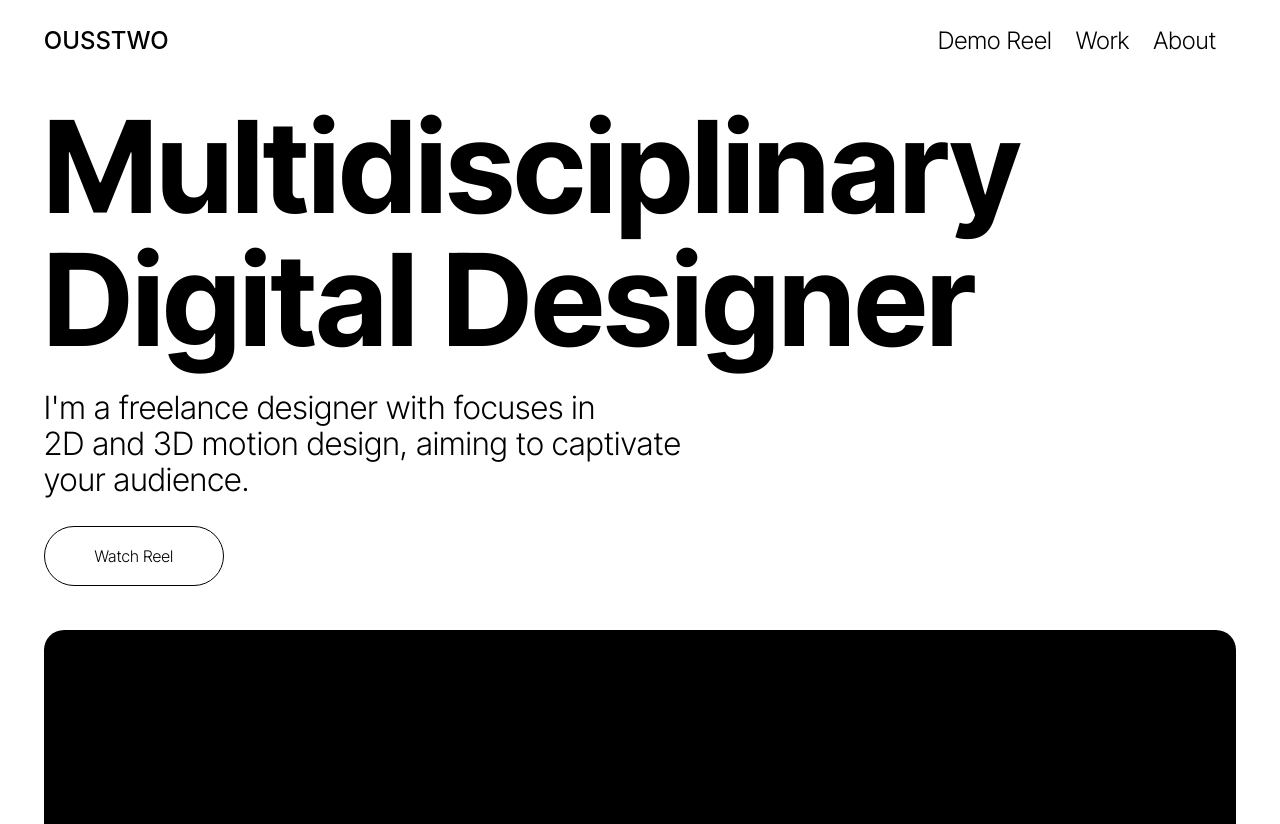
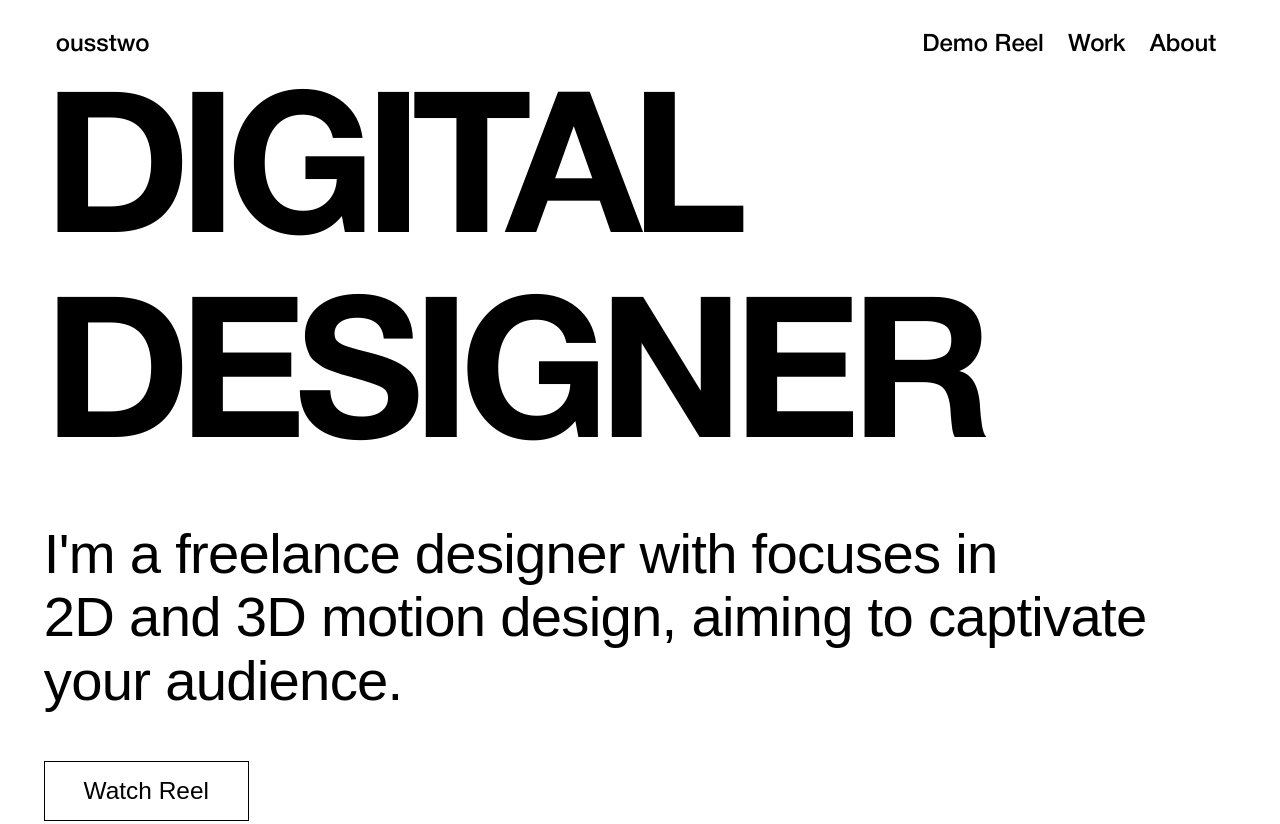
Before and after one commit to ousstwo/html-css-js-portfolio-website, a website: page index.html in a window 1280 px wide. Shown: the top 824 px of the page. Drawn offline with nearby package versions, Linux system fonts and the light colour scheme; files whose address does not match are found by name; a web font is replaced by a local one.

Commit message:
Revamp black

```diff
--- a/index.html
+++ b/index.html
@@ -74,7 +74,7 @@
 <body>
     <div class="container">
         <div class="navbar">
-                <div class="ouss-two" onclick="window.location.href='https://ousstwo.com';" style="cursor: pointer;"> <span>OUSSTWO</span> </div>
+                <div class="ouss-two" onclick="window.location.href='https://ousstwo.com';" style="cursor: pointer;"> <span>ousstwo</span> </div>
                 <nav>
                     <ul class="reel-work-about">
                         <li><a href="#" id="demoReelLink">Demo Reel</a></li>
@@ -87,8 +87,8 @@
     </div>
 
     <div class="o2-paragraph">
-        Multidisciplinary<br>
-        Digital Designer
+
+        DIGITAL DESIGNER
     </div>
     <div class="paragraph"> I'm a freelance designer with focuses in <br> 2D and 3D motion design, aiming to captivate  <br> your audience. </div>
     <div class="button-wrapper" id="watchReelLink">
@@ -100,7 +100,7 @@
         <div class="red-overlay">
             <div class="demo-reel">
                 <video width="100%" height="auto" autoplay loop muted>
-                  <source src="assets/torolo5.mp4" type="video/mp4">
+                  <source src="assets/torol5o5.mp4" type="video/mp4">
                   Your browser does not support the video tag.
                 </video>
               </div>
--- a/index.js
+++ b/index.js
@@ -30,7 +30,7 @@ document.addEventListener('DOMContentLoaded', () => {
     }
 
     // SET UP
-    gsap.set(".paragraph, .o2-paragraph, .heure, .red-overlay-container, .button-wrapper", { y: -window.innerHeight / 10 });
+    gsap.set(".paragraph, .o2-paragraph, .container, .red-overlay-container, .button-wrapper", { y: -window.innerHeight / 10 });
 
     flashSkill();
 
@@ -106,6 +106,14 @@ document.addEventListener('DOMContentLoaded', () => {
 
     //////
     setTimeout(() => {
+        gsap.to(".container", {
+            duration: 1.75,
+            y: 0,
+            ease: "power2.out",
+        });
+    }, skills.length * flashInterval - flashInterval / 1.25 + 0);
+
+    setTimeout(() => {
         gsap.to(".o2-paragraph", {
             duration: 1.75,
             y: 0,
@@ -149,7 +157,7 @@ document.addEventListener('DOMContentLoaded', () => {
                 duration: 1,
                 scrollTo: {
                     y: ".red-overlay",
-                    offsetY: 100
+                    offsetY: 115
                 },
                 ease: "power2.out"
             });        });
@@ -166,7 +174,7 @@ document.addEventListener('DOMContentLoaded', () => {
                 duration: 1,
                 scrollTo: {
                     y: ".red-overlay",
-                    offsetY: 100
+                    offsetY: 115
                 },
                 ease: "power2.out"
             });        });
--- a/style.css
+++ b/style.css
@@ -15,22 +15,35 @@
 }
 
 @font-face {
-    font-family: 'Inter light';
-    src: url('assets/fonts/InterTight-Light.woff') format('woff'),
-         url('assets/fonts/InterTight-Light.woff2') format('woff2');
+    font-family: 'Helvetica Neue Thin';
+    src: url('assets/fonts/HelveticaNeue-Thin.woff') format('woff'),
+         url('assets/fonts/HelveticaNeue-Thin.woff2') format('woff2');
 }
 
 @font-face {
-    font-family: 'Inter medium';
-    src: url('assets/fonts/InterTight-Medium.woff') format('woff'),
-         url('assets/fonts/InterTight-Medium.woff2') format('woff2');
+    font-family: 'Helvetica Neue Light';
+    src: url('assets/fonts/HelveticaNeue-Light.woff') format('woff'),
+         url('assets/fonts/HelveticaNeue-Light.woff2') format('woff2');
 }
 
 @font-face {
-    font-family: 'Inter bold';
-    src: url('assets/fonts/InterTight-Bold.woff') format('woff'),
-         url('assets/fonts/InterTight-Bold.woff2') format('woff2');
+    font-family: 'Helvetica Neue Medium';
+    src: url('assets/fonts/HelveticaNeue-Medium.woff') format('woff'),
+         url('assets/fonts/HelveticaNeue-Medium.woff2') format('woff2');
 }
+
+@font-face {
+    font-family: 'Helvetica Neue Bold';
+    src: url('assets/fonts/HelveticaNeue-Bold.woff') format('woff'),
+         url('assets/fonts/HelveticaNeue-Bold.woff2') format('woff2');
+}
+
+@font-face {
+    font-family: 'Helvetica Neue Heavy';
+    src: url('assets/fonts/HelveticaNeue-Heavy.woff') format('woff'),
+         url('assets/fonts/HelveticaNeue-Heavy.woff2') format('woff2');
+}
+
 
 
 /* Global styles */
@@ -40,9 +53,9 @@
     --color-muted: #afafaf;
     --color-bg: #FFFFFF;
 
-    --o2-parag-fonts: 16vh;
-    --parag-fonts: calc(var(--o2-parag-fonts) / 4);
-    --button-fonts: calc(var(--parag-fonts) / 2);
+    --o2-parag-fonts: 4.1rem;
+    --parag-fonts: calc(var(--o2-parag-fonts) / 3.5);
+    --button-fonts: calc(var(--parag-fonts) / 2.3);
 }
 
 html {
@@ -160,6 +173,8 @@ body, html {
 }
 
 .navbar {
+    padding-top: 10px;
+    padding-left: 12px;
     height: 10vh;
     display: flex;
     justify-content: space-between;
@@ -167,12 +182,12 @@ body, html {
 }
 
 .ouss-two {
-    font-family: "Inter medium";
+    font-family: "Helvetica Neue Medium";
     font-size: 0.5rem;
 }
 
 .reel-work-about {
-    font-family: "Inter light";
+    font-family: "Helvetica Neue medium";
     list-style: none;
     display: flex;
     margin: 0;
@@ -218,9 +233,8 @@ body, html {
 }
 
 .o2-paragraph {
-    padding-top: 2.5vh;
-    padding-bottom: 0.9vh;
-    font-family: "Inter bold", sans-serif;
+    letter-spacing: -0.225rem;
+    font-family: "Helvetica Neue Bold", sans-serif;
     font-size: var(--o2-parag-fonts);
     line-height: calc(1.041 * var(--o2-parag-fonts));
     margin: 0; /* Center the div and ensure no vertical margins */
@@ -230,17 +244,18 @@ body, html {
 }
 
 .paragraph {
-    padding-top: 2vh;
-    font-family: "Inter light", sans-serif;
+    padding-top: 4vh;
+    letter-spacing: -0.015rem;
+    font-family: "Helvetica Neue Regular", sans-serif;
     font-size: var(--parag-fonts);
     line-height: calc(var(--parag-fonts) * 1.133);
 }
 
 .button-wrapper{
-    padding-top: 3.5vh;
+    padding-top: 6vh;
     padding-left: 3.42vw;
     font-size: var(--button-fonts);
-    font-family: "Inter light";
+    font-family: "Helvetica Neue Regular", sans-serif;
 }
 
 .watch-reel-button > * {
@@ -251,8 +266,7 @@ body, html {
 
 .watch-reel-button {
     border: 1px solid var(--color); /* Change as needed */
-    border-radius: 30px; /* Adjust for desired roundness */
-    width: 180px; /* Adjust size as needed */
+    width: 205px; /* Adjust size as needed */
     height: 60px; /* Adjust size as needed */
     background-color: #FFFFFF;
     background-image: none;
@@ -271,7 +285,7 @@ body, html {
 .red-overlay-container{
     padding-left: 3.42vw; /* Adjust this value to add padding to the left */
     padding-right: 3.42vw;
-    padding-top: 5.5vh;
+    padding-top: 11vh;
     height: 17rem;
 }
 
@@ -303,7 +317,7 @@ body, html {
 .work-sections {
     display: flex;
     flex-direction: column; /* Stack sections vertically */
-    padding-top: 12vh;
+    padding-top: calc(12vh + 11vh);
     padding-right: 3.42vw;
     padding-left: 3.42vw;
     color: black;
@@ -323,12 +337,12 @@ body, html {
 }
 
 .half h3 {
-    font-family: "Inter bold";
+    font-family: "Helvetica Neue Bold";
     font-size: 3vh;
 }
 
 .half p{
-    font-family: "Inter light";
+    font-family: "Helvetica Neue Light";
     font-size: 1.85vh;
 }
 
```
Also changed, not shown: assets/fonts/HelveticaNeue-Bold.woff (added), assets/fonts/HelveticaNeue-Bold.woff2 (added), assets/fonts/HelveticaNeue-Heavy.woff (added), assets/fonts/HelveticaNeue-Heavy.woff2 (added), assets/fonts/HelveticaNeue-Light.woff (added), assets/fonts/HelveticaNeue-Light.woff2 (added), assets/fonts/HelveticaNeue-Medium.woff (added), assets/fonts/HelveticaNeue-Medium.woff2 (added), assets/fonts/HelveticaNeue-Thin.woff (added), assets/fonts/HelveticaNeue-Thin.woff2 (added).
